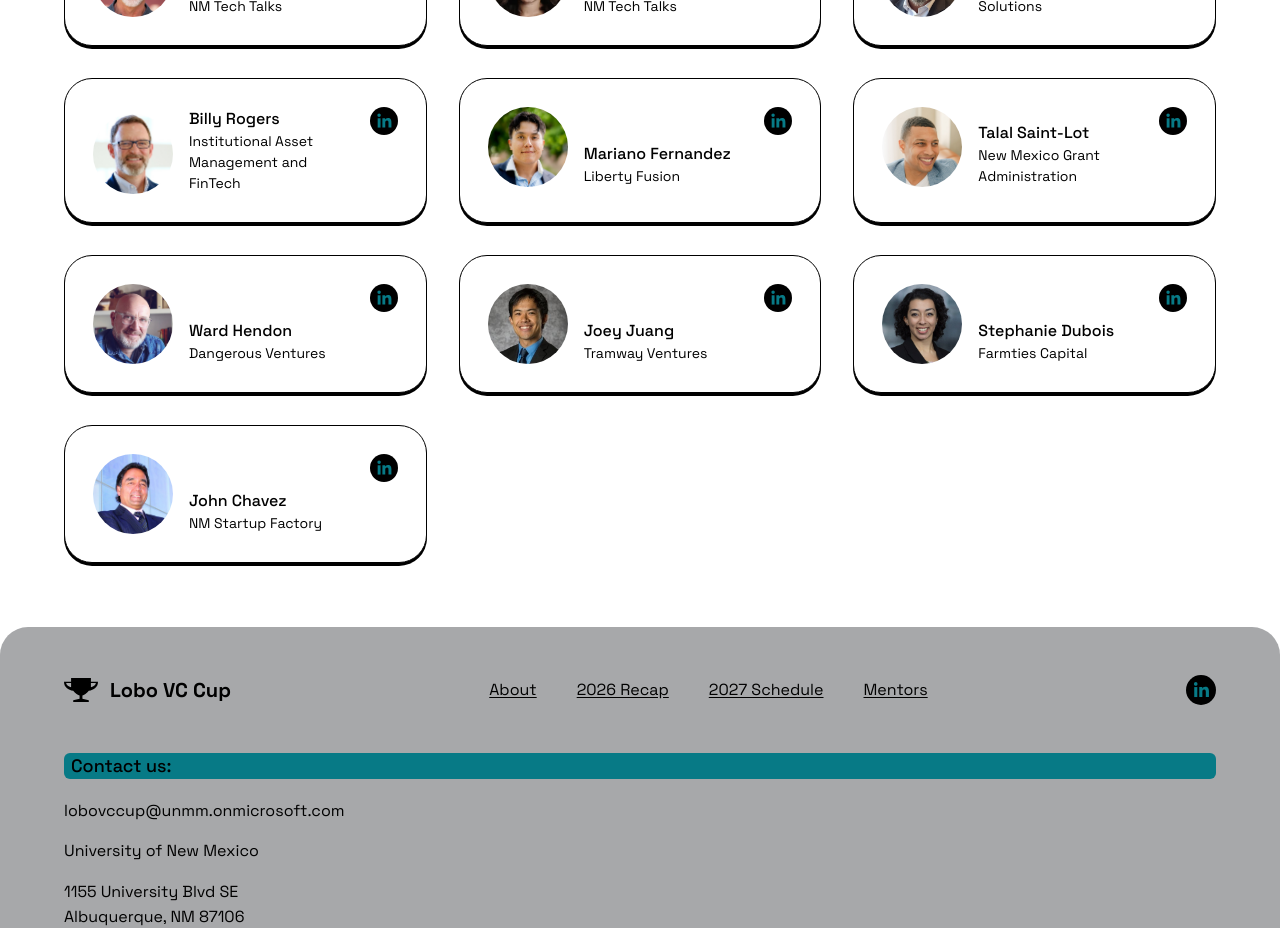
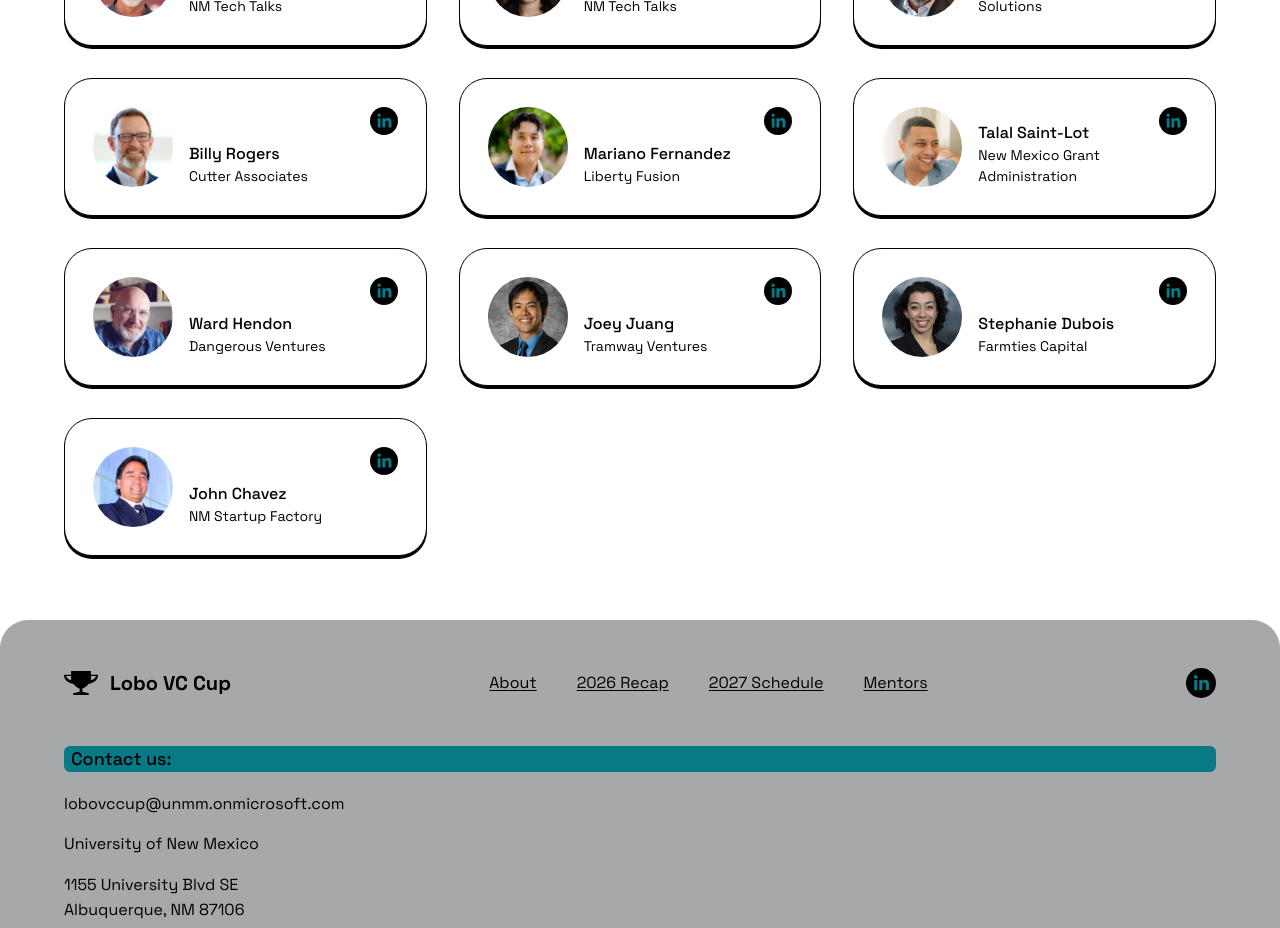
Before and after one commit to rickwgarcia/lobovccup, a React (Vite) app: page / in a window 1280 px wide. Shown: the part 5280-6208 px from the top of the page. Built offline with nearby package versions, Linux system fonts and the light colour scheme.

Commit message:
last mentor added

```diff
--- a/src/data/mentors.ts
+++ b/src/data/mentors.ts
@@ -33,7 +33,7 @@
   {
     id: 'billy-rogers',
     name: 'Billy Rogers',
-    title: 'Institutional Asset Management and FinTech',
+    title: 'Cutter Associates',
     photoSrc: '/mentors/billy-rogers.png',
     photoAlt: 'Billy Rogers',
     socialHref: 'https://www.linkedin.com/in/billyrogersnm/',
```
